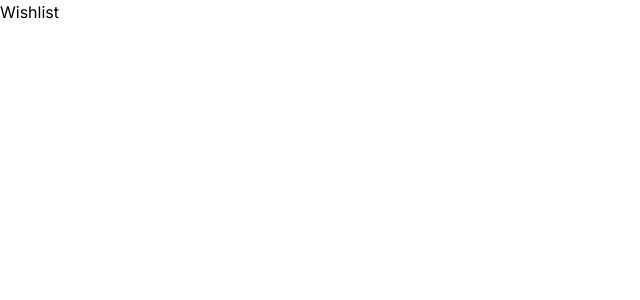
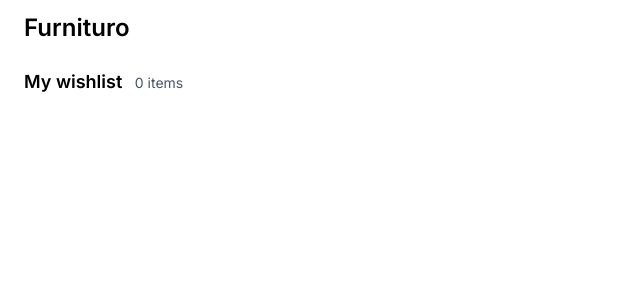
Before and after one commit to BasicallyMe/furniture-ecommerce-app, a Next.js app: page /wishlist in a window 1280 px wide. Shown: the top 300 px of the page, without its empty margins (0-640 px from the left). Built offline with nearby package versions, Linux system fonts and the light colour scheme.

Commit message:
Added wishlist page
Added UI to view items in wishlist

```diff
--- a/app/(components)/ProductCard.jsx
+++ b/app/(components)/ProductCard.jsx
@@ -27,7 +27,7 @@ function ProductCard({ data }) {
           fill
         />
       </div>
-      <div className="p-3">
+      <div className=" py-3">
         <div className="text-sm font-medium mb-3">
           <h3 className="truncate">{data.name}</h3>
         </div>
--- a/app/(utils)/useAddToWishlist.js
+++ b/app/(utils)/useAddToWishlist.js
@@ -11,8 +11,6 @@ import { UserContext } from "../(context)/UserContext";
 export default function useAddToWishlist() {
   const { wishlistState } = useContext(UserContext);
   const [wishlist, setWishlist] = wishlistState;
-
-
 
   const addItemToWishlist = (itemToWishlist) => {
     const existingItem = wishlist.find((item) => item.id === itemToWishlist.id);
--- a/app/(utils)/useGetCart.js
+++ b/app/(utils)/useGetCart.js
@@ -5,5 +5,5 @@ export default function useGetCart() {
       const { cartState } = useContext(UserContext);
       const [cart, setCart] = cartState;
 
-    return { cart }
+    return [cart]
 }
--- a/app/cart/page.jsx
+++ b/app/cart/page.jsx
@@ -5,7 +5,7 @@ import Navigation from "../(components)/Navigation";
 import useUpdateCart from "../(utils)/useUpdateCart";
 
 function Cart() {
-  const { cart } = useGetCart();
+  const [cart] = useGetCart();
   const { updateCart } = useUpdateCart();
 
   function increaseQuantity(item) {
@@ -44,7 +44,7 @@ function Cart() {
     <div>
       <Navigation renderOptions={false} />
       <div>
-        <div className="py-3 my-3 px-4">
+        <div className="py-3 my-3 px-6">
           <h2 className="text-2xl font-semibold">Your cart</h2>
         </div>
         <div className="flex flex-row">
--- a/app/wishlist/page.js
+++ /dev/null
@@ -1,9 +0,0 @@
-'use client'
-import useGetWishlist from "../(utils)/useGetWishlist";
-
-function Wishlist() {
-
-  return <div>Wishlist</div>;
-}
-
-export default Wishlist;
--- /dev/null
+++ b/app/wishlist/page.jsx
@@ -0,0 +1,50 @@
+"use client";
+import Image from "next/image";
+import useGetWishlist from "../(utils)/useGetWishlist";
+import Navigation from "../(components)/Navigation";
+import { X } from 'lucide-react'
+
+function Wishlist() {
+  const [wishlist] = useGetWishlist();
+  return (
+    <div>
+      <Navigation renderOptions={false} />
+      <div className="py-3 px-6">
+        <div className="mb-10">
+          <h2 className="text-lg font-semibold">
+            My wishlist{" "}
+            <span className="text-slate-600 text-sm font-normal ml-2">{`${wishlist.length} items`}</span>
+          </h2>
+        </div>
+        <div className="flex flex-row flex-wrap gap-4">
+          {wishlist.map((item, index) => (
+            <div key={index} className="w-56 h-72">
+              <div className="relative w-full h-3/4">
+                <Image
+                  src={item.thumbnail}
+                  alt="Something"
+                  objectPosition="center"
+                  className="object-cover h-full w-full"
+                  fill
+                />
+                <button className="absolute top-2 right-2 bg-slate-200 rounded-full p-1">
+                  <X size={20} strokeWidth={1.25} />
+                </button>
+              </div>
+              <div className="py-3">
+                <div>
+                  <h4 className="text-sm font-medium">{item.name}</h4>
+                </div>
+                <div className="py-2">
+                  <span className="font-semibold">{`$ ${item.price}`}</span>
+                </div>
+              </div>
+            </div>
+          ))}
+        </div>
+      </div>
+    </div>
+  );
+}
+
+export default Wishlist;
```
